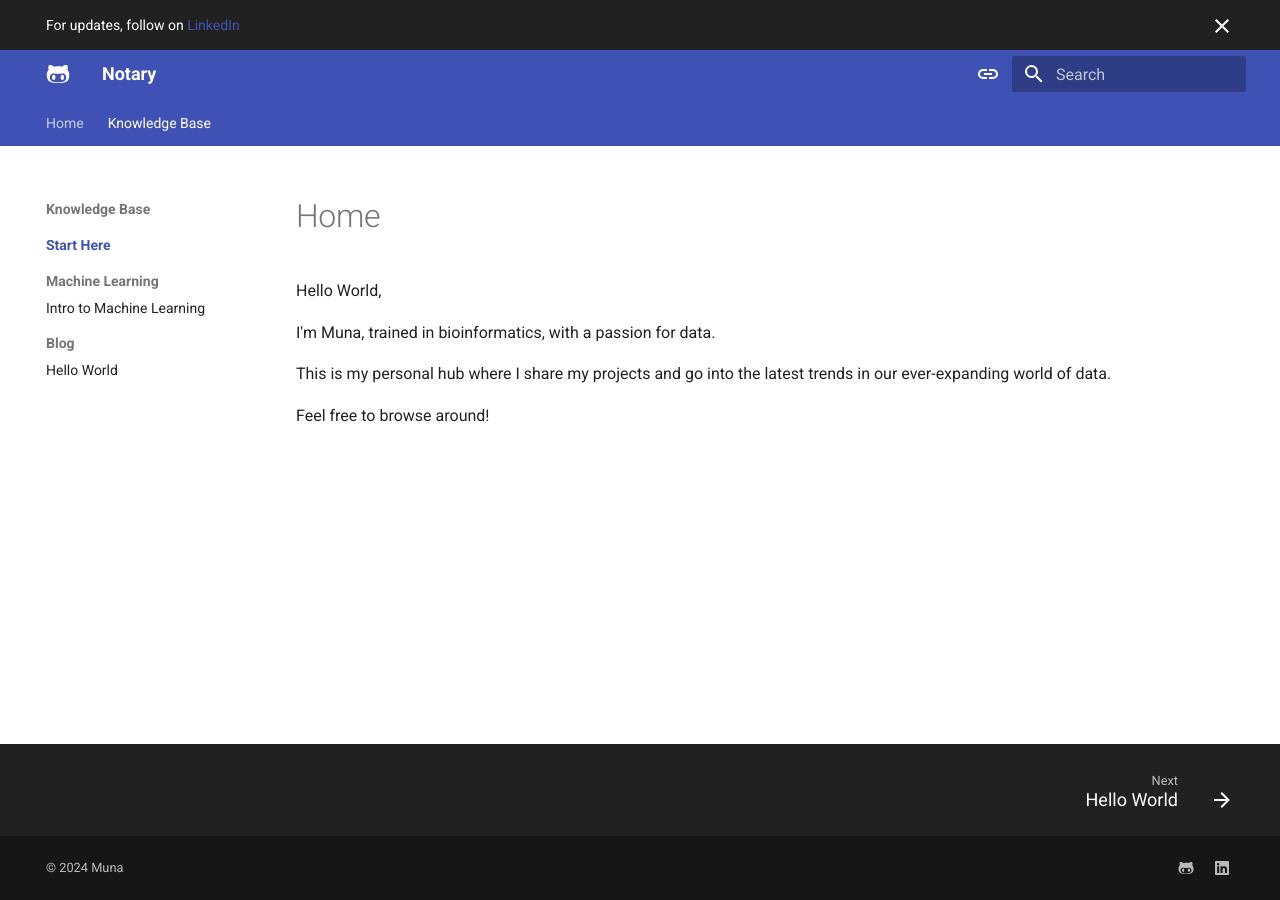
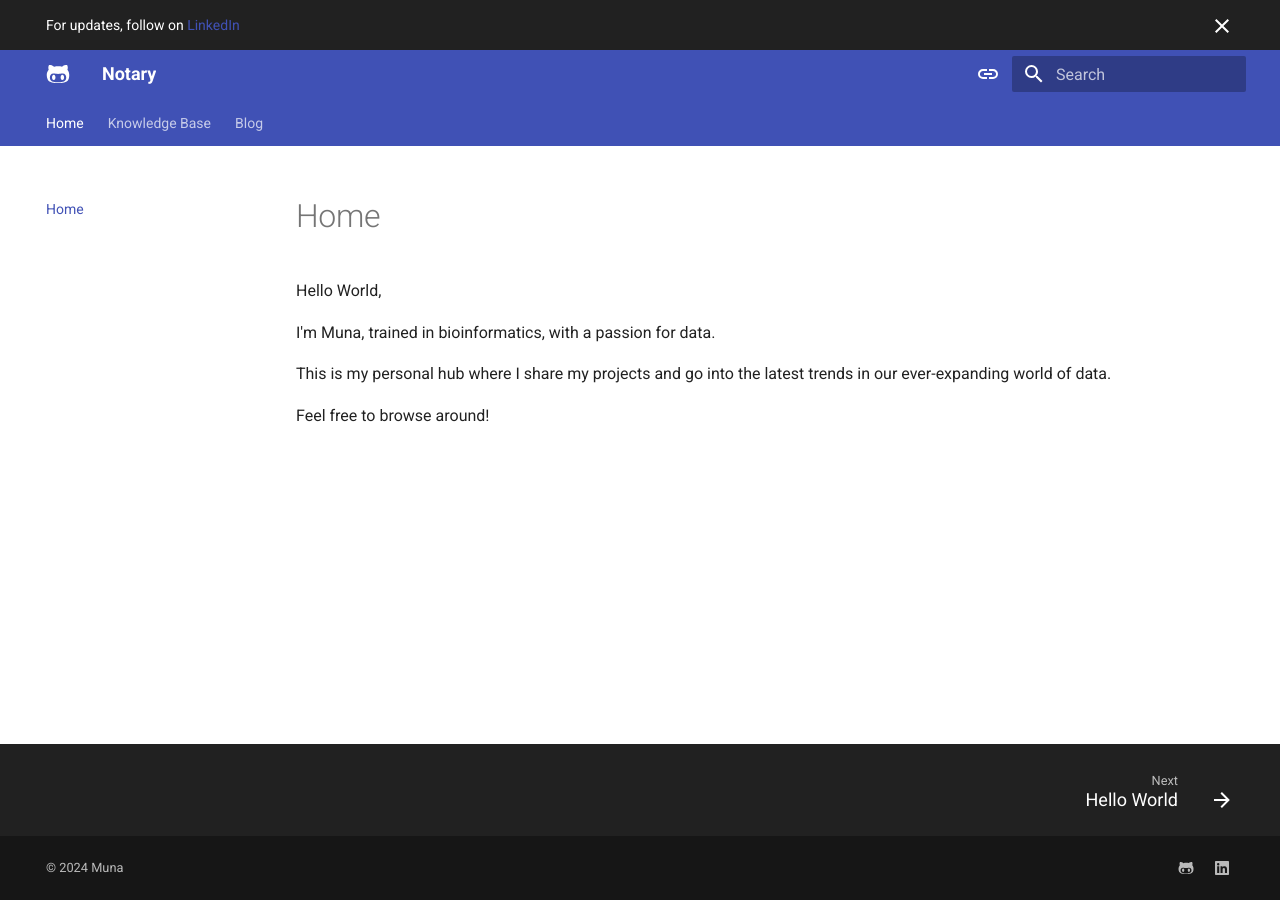
Before and after one commit to RBBU/notary, an MkDocs documentation site: the page built from docs/index.md, in a window 1280 px wide. Built offline with MkDocs 1.6.1 and Material for MkDocs 9.7.7, drawn with Linux system fonts in a browser that asks for light colours.

Commit message:
Adding changes

```diff
--- a/mkdocs.yml
+++ b/mkdocs.yml
@@ -103,14 +103,12 @@ markdown_extensions:
 
 
 nav:
-  - Home: https://rbbu.github.io/notary/
-  - Knowledge Base:
-      - 'Start Here':
-          - 'Start Here': index.md
-      - 'Machine Learning':
-          - 'Intro to Machine Learning': Machine_Learning/intro.md
-      - 'Blog':
-          - 'Hello World': Blog/hello-world.md
+    - Home: index.md
+    - Knowledge Base:
+        - 'Machine Learning': Machine_Learning/index.md
+        - 'Intro to Machine Learning': Machine_Learning/intro.md
+    - Blog:
+        - 'Hello World': Blog/hello-world.md
 
 
 extra_css:
```
